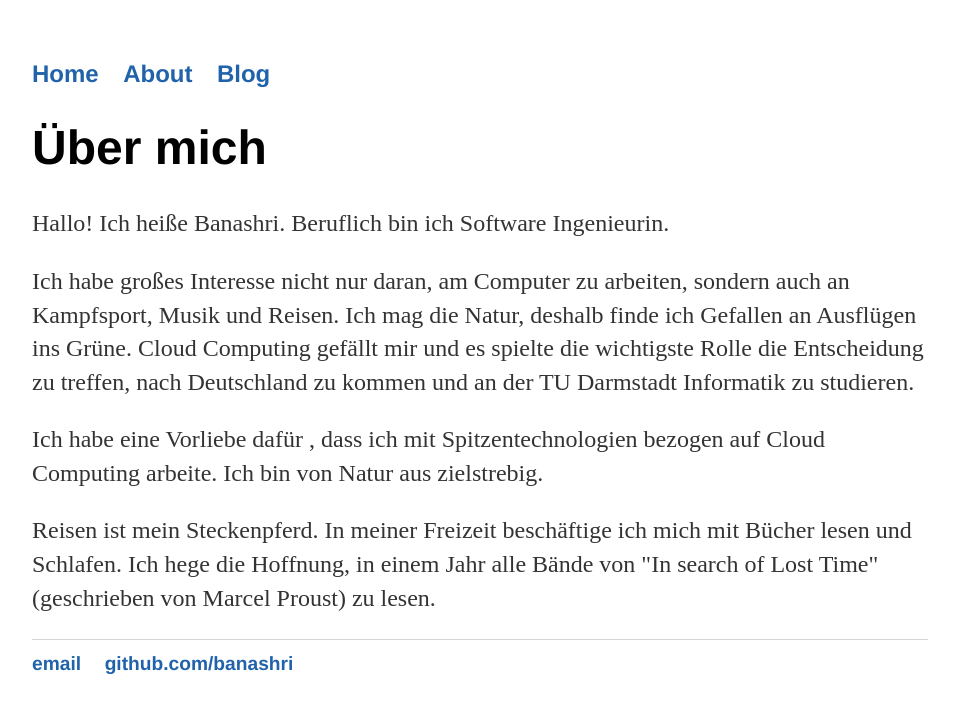
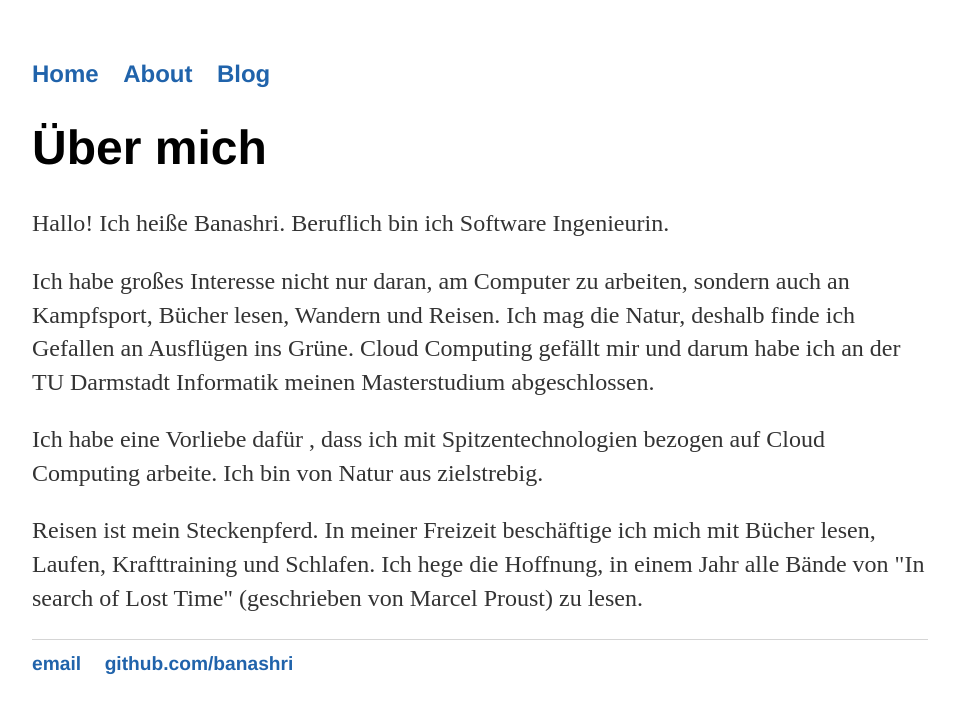
Before and after one commit to Banashri/banashri.github.io, a Jekyll site: the page built from about/index.html, in a window 1280 px wide. Shown: the top 713 px of the page, without its empty margins (160-1119 px from the left). Built offline with Jekyll 4.4.1, drawn with Linux system fonts in a browser that asks for light colours.

Commit message:
Update index.html

```diff
--- a/about/index.html
+++ b/about/index.html
@@ -8,16 +8,15 @@ title: Banashri
 
 	<p>Hallo! Ich heiße Banashri. Beruflich bin ich Software Ingenieurin. </p>
 
-<p>Ich habe großes Interesse nicht nur daran, am Computer zu arbeiten, sondern auch an Kampfsport, Musik und Reisen.
+<p>Ich habe großes Interesse nicht nur daran, am Computer zu arbeiten, sondern auch an Kampfsport, Bücher lesen, Wandern und Reisen.
 
 
 Ich mag die Natur, deshalb finde ich Gefallen an Ausflügen  ins Grüne.
-Cloud Computing gefällt mir und es spielte die wichtigste Rolle die Entscheidung zu treffen, nach Deutschland zu
-	kommen und an der TU Darmstadt Informatik zu studieren.</p>
+Cloud Computing gefällt mir und darum habe ich an der TU Darmstadt Informatik meinen Masterstudium abgeschlossen.</p>
 
 <p><!--Ich versuche jeden Tag, besser zu werden, und hochwertige Arbeit anzubieten. Und Work-Life Balance ist wichtig für mich.-->
 Ich habe eine Vorliebe dafür , dass ich mit Spitzentechnologien bezogen auf Cloud Computing arbeite. Ich bin von Natur aus zielstrebig.
 </p>
 
-<p>Reisen ist mein Steckenpferd. In meiner Freizeit beschäftige ich mich mit Bücher lesen und Schlafen. Ich hege die Hoffnung, in einem Jahr alle Bände von "In search of Lost Time" (geschrieben von Marcel Proust) zu lesen.</p>
+<p>Reisen ist mein Steckenpferd. In meiner Freizeit beschäftige ich mich mit Bücher lesen, Laufen, Krafttraining und Schlafen. Ich hege die Hoffnung, in einem Jahr alle Bände von "In search of Lost Time" (geschrieben von Marcel Proust) zu lesen.</p>
 </div>
```
